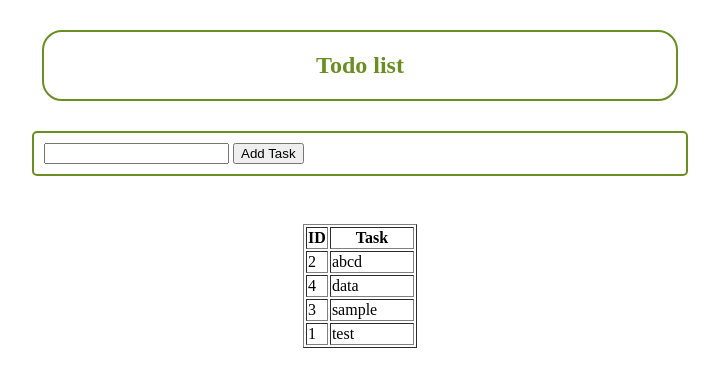
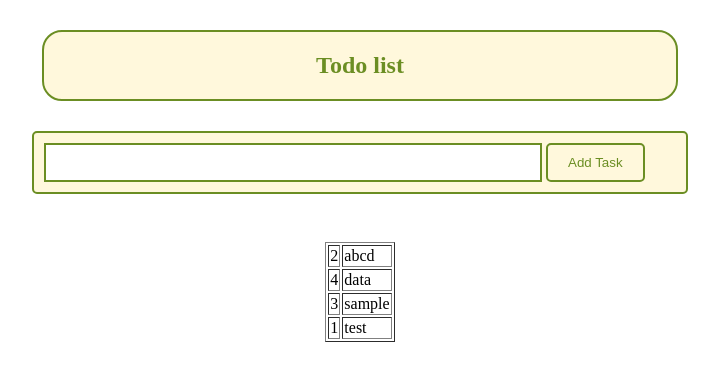
Before and after one commit to shaus019/virtaulization, a PHP site: page / in a window 1280 px wide. Shown: the top 387 px of the page, without its empty margins (280-999 px from the left). Run offline with PHP 8.4, Linux system fonts and the light colour scheme; data comes from the database, SQL or seed files in the repository.

Commit message:
Just cahnge the styple of the page.

```diff
--- a/public/user/index.php
+++ b/public/user/index.php
@@ -58,9 +58,7 @@
   $q = $conn->query("SELECT * FROM todo_list");
 
   //print table of all tasks
-  echo "<br><table border><thead><tr><th>
-    ID</th><th style=\"width: 80px;\">
-    Task</th></tr></thead>";
+  echo "<br><table border>";
 
   while ($row = $q->fetch()) {
     echo "<tr><td>" . $row["id"] . "</td><td>" . $row["task"] . "</td></tr>\n";
--- a/public/user/style.css
+++ b/public/user/style.css
@@ -5,6 +5,7 @@ table, input, button {
 
 .heading{
     width: 50%;
+    background: #FFF8DC;
     margin: 30px auto;
     text-align: center;
     color: #6B8E23;
@@ -14,6 +15,7 @@ table, input, button {
 
 form{
     width: 50%;
+    background: #FFF8DC;
     margin: 30px auto;
     border-radius: 5px;
     padding: 10px;
@@ -24,3 +26,18 @@ form p {
     color:red;
     margin: 0px;
 }
+.task_input {
+	width: 75%;
+	height: 15px;
+	padding: 10px;
+    border: 2px solid #6B8E23;
+}
+
+.task_btn {
+	height: 39px;
+	background: #FFF8DC;
+	color: 	#6B8E23;
+	border: 2px solid #6B8E23;
+	border-radius: 5px;
+	padding: 5px 20px;
+}
```
